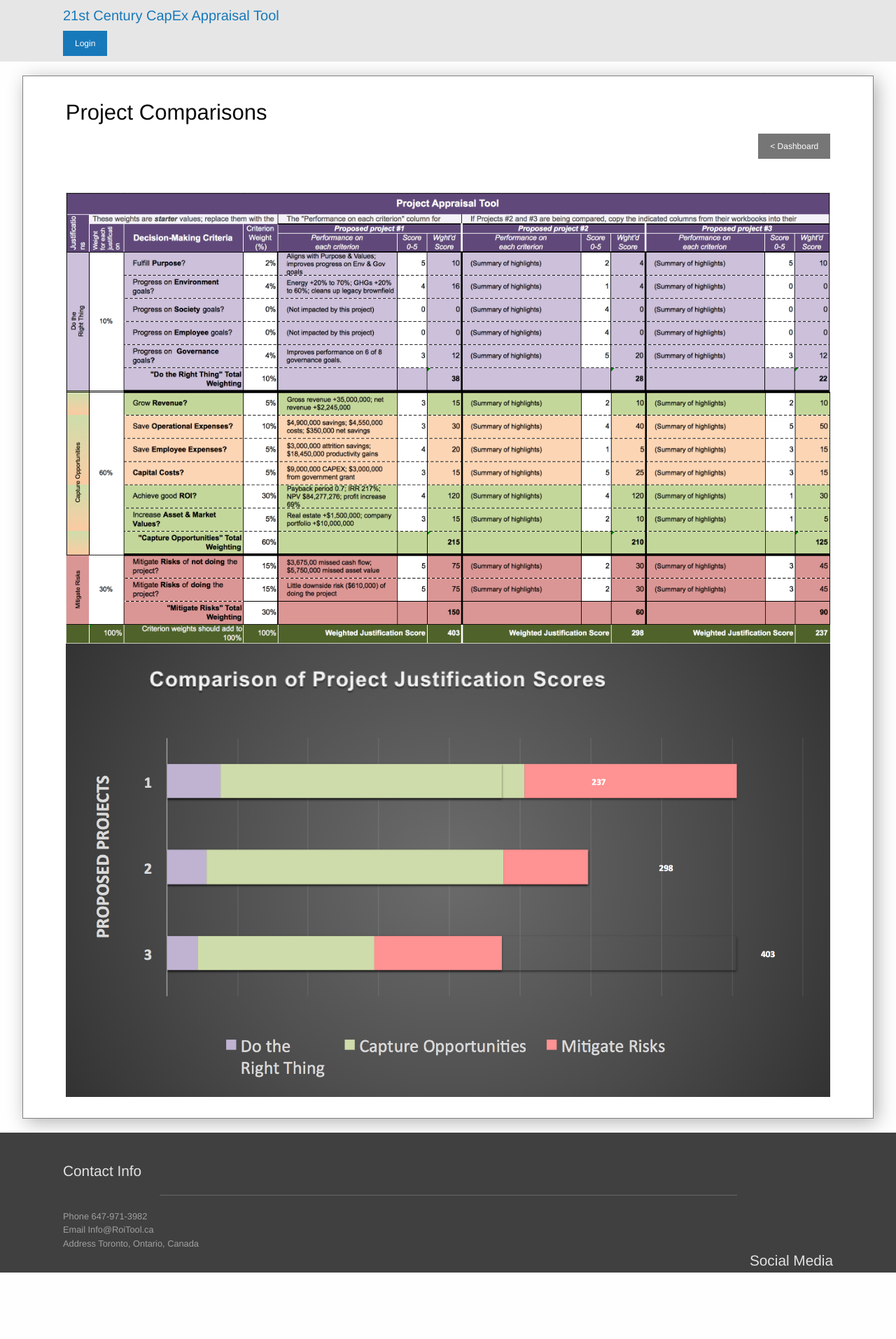
After one commit to rmeyers/roi_prototype, a Flask app: template templates/compare.html in a window 1280 px wide. The commit adds this page. Shown: the whole page at 70% size. Run offline with Flask 2, Linux system fonts and the light colour scheme; the template is opened without the code that fills it, so the values that code supplies are empty; some libraries are stand-ins or nearby versions.

Commit message:
add compare page with some placeholder images

```diff
--- a/server.py
+++ b/server.py
@@ -185,8 +185,16 @@ def showResults(user_id, project_id):
 
 @app.route('/user/<int:user_id>/compare')
 @requires_auth
-def compareSelect(user_id):
-    return "This will be the compare page for user %s." % user_id
+def compare(user_id):
+    if user_id != login_session['user_id']:
+        response = make_response(json.dumps(
+            noPageAccess), 200)
+        response.headers['Content-Type'] = 'application/json'
+        return response
+    projects_list = projects_from_db()
+    return render_template('compare.html',
+                           user=login_session[constants.PROFILE_KEY],
+                           env=env, user_id=user_id)
 
 
 @app.route('/user/<int:user_id>/compare/<int:project_id_1>/<int:project_id_2>/<int:project_id_3>')
--- a/static/css/styles.css
+++ b/static/css/styles.css
@@ -224,6 +224,19 @@ hr {
     width: 75%;
 }
 
+/* Compare */
+
+.compare {
+    background-color: #ffffff;
+    border: 1px solid gray;
+    box-shadow: 5px 5px 25px rgba(0, 0, 0, 0.3);
+    margin: 20px 2.5%;
+}
+
+.compare img {
+    width: 100%;
+}
+
 /* ----- FOOTER ----- */
 
 footer {
--- a/static/js/app.js
+++ b/static/js/app.js
@@ -60,13 +60,7 @@ $(document).ready(function() {
   // Add smooth scrolling to all links
   $(".delete-project").on('click', function(event) {
 
-    alert("Whoa there! No deleting this project quite yet, we're working on it though.");
-
-  });
-
-  $(".compare").on('click', function(event) {
-
-    alert("Sorry, unable to compare right now, but we're working on it!");
+    alert("This will delete the project.");
 
   });
 
--- a/templates/base.html
+++ b/templates/base.html
@@ -15,6 +15,28 @@
     <link rel="shortcut icon" href="{{ url_for('static', filename='favicon.ico') }}">
 
     <script src="https://cdnjs.cloudflare.com/ajax/libs/modernizr/2.8.3/modernizr.min.js"></script>
+
+    <!-- Optional JavaScript -->
+    <!-- jQuery first, then FastClick.js, then Foundation JS -->
+    <script src="https://ajax.googleapis.com/ajax/libs/jquery/3.2.1/jquery.min.js"></script>
+    <script src="https://cdnjs.cloudflare.com/ajax/libs/fastclick/1.0.6/fastclick.js"></script>
+    <script src="{{ url_for('static', filename='js/foundation.min.js') }}"></script>
+
+    <!-- Auth0 JavaScript -->
+    <script src="https://cdn.auth0.com/js/auth0/8.6.0/auth0.min.js"></script>
+    <script>
+      var AUTH0_CLIENT_ID = '{{env.AUTH0_CLIENT_ID}}';
+      var AUTH0_DOMAIN = '{{env.AUTH0_DOMAIN}}';
+      var AUTH0_CALLBACK_URL = '{{env.AUTH0_CALLBACK_URL if env.AUTH0_CALLBACK_URL else "https://sustainable-roi.herokuapp.com/callback" }}';
+      var API_AUDIENCE = '{{env.API_IDENTIFIER}}';
+    </script>
+
+    <!-- Load the tool's JS file -->
+    <script src="/static/js/app.js"> </script>
+    <script> $(document).foundation(); </script>
+
+
+
     {% block head %}
 
     {% endblock %}
@@ -60,26 +82,5 @@
         </div>
       </div>
     </footer>
-
-    <!-- Optional JavaScript -->
-    <!-- jQuery first, then FastClick.js, then Foundation JS -->
-    <script src="https://ajax.googleapis.com/ajax/libs/jquery/3.2.1/jquery.min.js"></script>
-    <script src="https://cdnjs.cloudflare.com/ajax/libs/fastclick/1.0.6/fastclick.js"></script>
-    <script src="{{ url_for('static', filename='js/foundation.min.js') }}"></script>
-
-    <!-- Auth0 JavaScript -->
-    <script src="https://cdn.auth0.com/js/auth0/8.6.0/auth0.min.js"></script>
-    <script>
-      var AUTH0_CLIENT_ID = '{{env.AUTH0_CLIENT_ID}}';
-      var AUTH0_DOMAIN = '{{env.AUTH0_DOMAIN}}';
-      var AUTH0_CALLBACK_URL = '{{env.AUTH0_CALLBACK_URL if env.AUTH0_CALLBACK_URL else "https://sustainable-roi.herokuapp.com/callback" }}';
-      var API_AUDIENCE = '{{env.API_IDENTIFIER}}';
-    </script>
-
-    <!-- Load the tool's JS file -->
-    <script src="/static/js/app.js"> </script>
-    <script> $(document).foundation(); </script>
-
-
   </body>
 </html>
--- /dev/null
+++ b/templates/compare.html
@@ -0,0 +1,25 @@
+{% extends "base.html" %}
+{% block title %}Dashboard{% endblock %}
+{% block head %}
+  {{ super() }}
+{% endblock %}
+{% block content %}
+    <section class="compare">
+        <div class="wrap contents">
+            <div class="row">
+                <div class="small-6 columns">
+                        <h3>Project Comparisons</h3>
+                </div>
+                <ul class="small-6 columns menu align-right">
+                    <li><a class="button small secondary" href="{{ url_for('dashboard', user_id=session.user_id) }}">< Dashboard</a></li>
+                </ul>
+            </div><br><br>
+
+            <img src="{{ url_for('static', filename='img/compareTop.png') }}" alt="Compare Table"/>
+            <img src="{{ url_for('static', filename='img/compareMiddle.png') }}" alt="Compare Table"/>
+            <img src="{{ url_for('static', filename='img/compareBottom.png') }}" alt="Compare Table"/>
+            <img src="{{ url_for('static', filename='img/compareGraph.png') }}" alt="Compare Table"/>
+
+        </div>
+    </section>
+{% endblock %}
--- a/templates/dashboard.html
+++ b/templates/dashboard.html
@@ -10,7 +10,7 @@
       <div class="row">
         <h5 class="small-6 columns float-left">Welcome, {{ session.profile.nickname | title }}.</h5>
         <ul class="small-6 columns menu align-right">
-          <li><a class="button small secondary right compare" href="#">Compare Projects</a></li>
+          <li><a class="button small secondary right" href="{{ url_for('compare', user_id=session.user_id) }}">Compare Projects</a></li>
         </ul>
       </div><br><br>
       <table class="">
--- a/templates/results.html
+++ b/templates/results.html
@@ -12,6 +12,7 @@
                 </div>
                 <ul class="small-6 columns menu align-right">
                     <li><a class="button small secondary right export" href="#">Export to Word</a></li>
+                    <li><a class="button small secondary" href="{{ url_for('dashboard', user_id=session.user_id) }}">Dashboard</a></li>
                     <li class="divider"></li>
                     <li><a class="button small secondary" href="{{ url_for('showInputs', user_id=session.user_id, project_id=10) }}">< Back to Inputs</a></li>
                 </ul>
```
Also changed, not shown: static/img/compareBottom.png (added), static/img/compareGraph.png (added), static/img/compareMiddle.png (added), static/img/compareTop.png (added).
